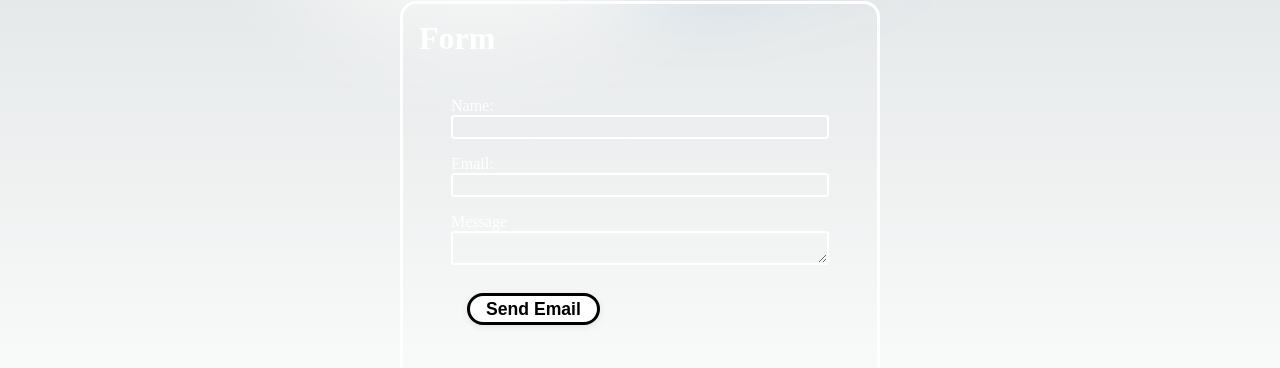
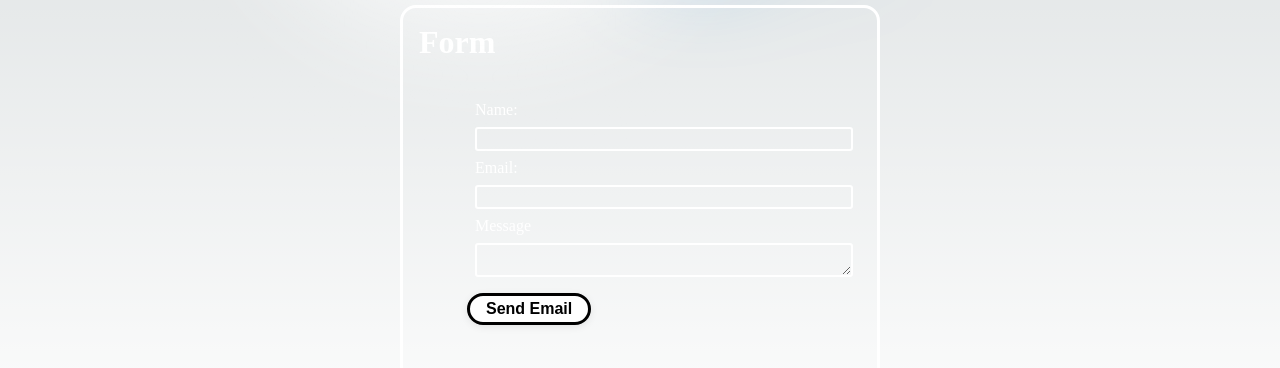
Before and after one commit to RafaelCardoso92/storybook, a Next.js app: page / in a window 1280 px wide. Shown: the part 312-680 px from the top of the page. Built offline with nearby package versions, Linux system fonts and the light colour scheme.

Commit message:
style fixes

```diff
--- a/src/components/button/button.module.scss
+++ b/src/components/button/button.module.scss
@@ -1,5 +1,7 @@
 .container {
   margin: 1rem;
+  //remove this margin
+  margin-left: 1rem;
 }
 .primary {
   cursor: pointer;
@@ -49,6 +51,7 @@
 .small {
   width: 100%;
   height: 2rem;
-  font-size: 1.1rem;
+  //make the font bigger here
+  font-size: 1rem;
   padding: 0.5rem 1rem;
 }
--- a/src/components/form/form.module.scss
+++ b/src/components/form/form.module.scss
@@ -15,6 +15,8 @@
   width: 100%;
   display: flex;
   flex-direction: column;
+  // remove this margin
+  margin-left: 1.5rem;
 }
 .formRow > label {
   margin: 0.5rem 0;
```
Also changed, not shown: src/components/form/form.tsx (+5 -3 lines).
